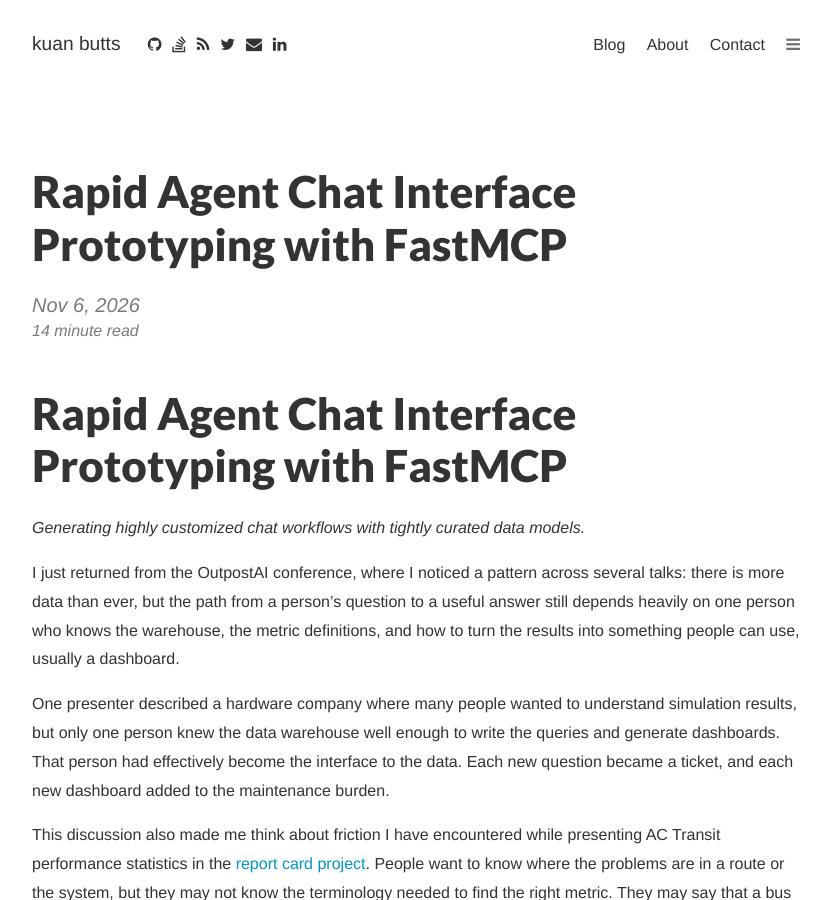
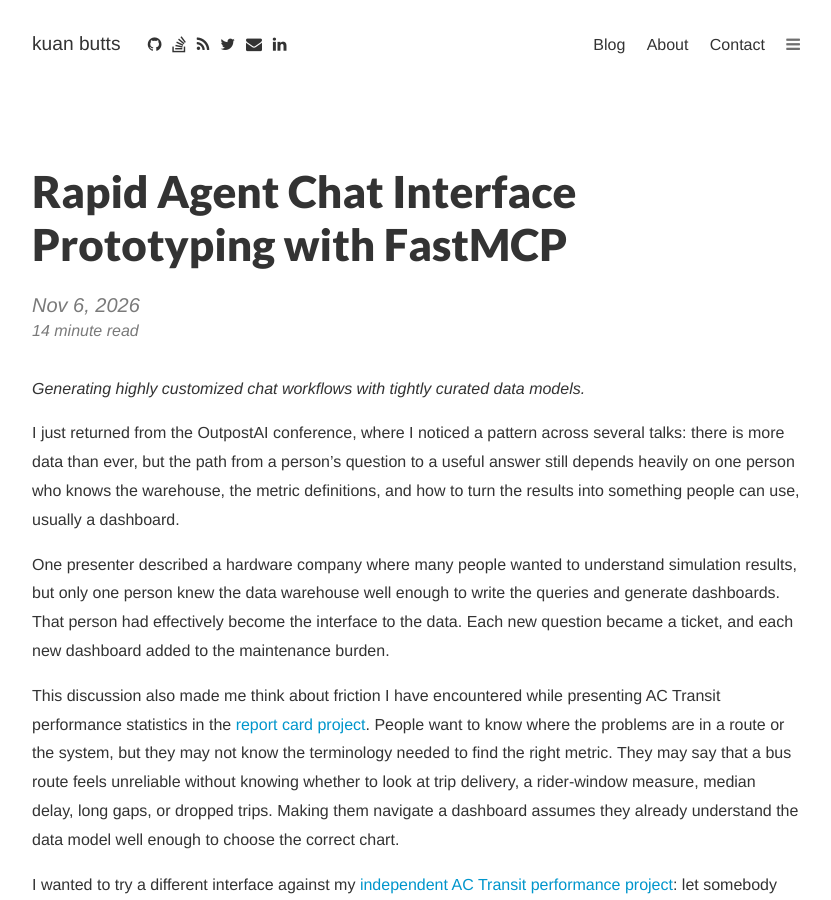
Before and after one commit to kuanb/kuanb.github.io, a Jekyll site: the page built from _posts/2026-11-06-rapid-agent-chat-interface-prototyping-with-fastmcp.md, in a window 1280 px wide and 900 px high. Shown: the whole window, without its empty margins (224-1055 px from the left). Built offline with Jekyll 4.4.1, drawn with Linux system fonts in a browser that asks for light colours; comment, search, counter and statistics services are not loaded.

Commit message:
Remove duplicate post title

```diff
--- a/_posts/2026-11-06-rapid-agent-chat-interface-prototyping-with-fastmcp.md
+++ b/_posts/2026-11-06-rapid-agent-chat-interface-prototyping-with-fastmcp.md
@@ -5,8 +5,6 @@
 summary: Generating highly customized chat workflows with tightly curated data models
 comments: true
 ---
-
-# Rapid Agent Chat Interface Prototyping with FastMCP
 
 *Generating highly customized chat workflows with tightly curated data models.*
 
```
